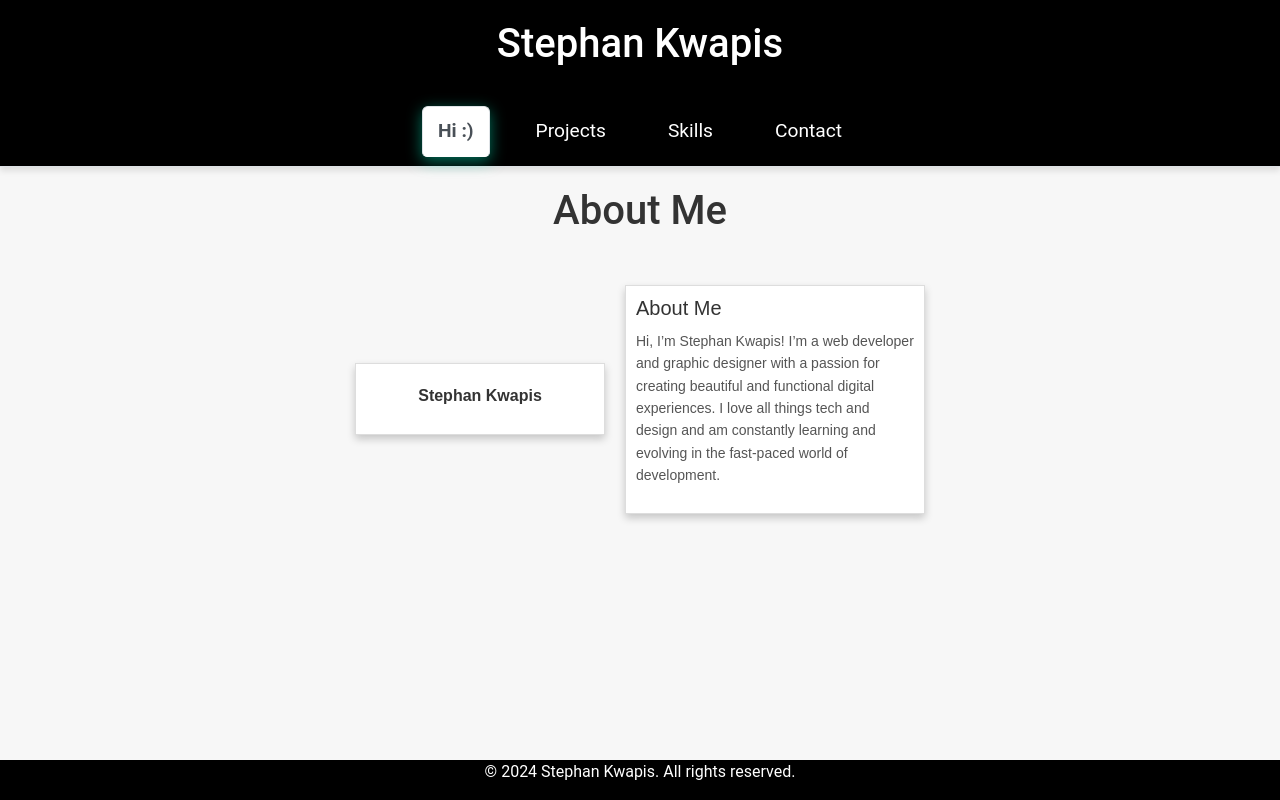
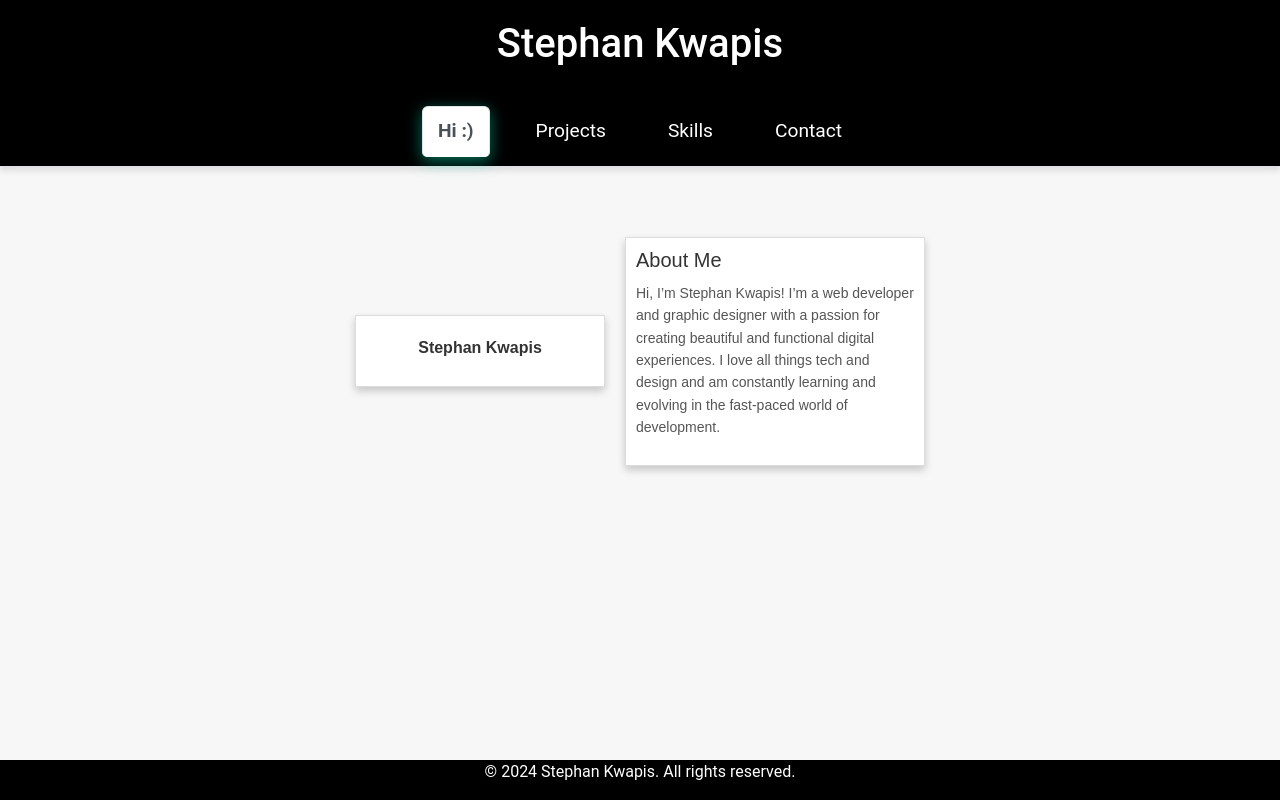
Before and after one commit to SDKwapis/Billionaires-Coding-Club-A-Portfolio, a React (Vite) app: page / in a window 1280 px wide. Built offline with nearby package versions, Linux system fonts and the light colour scheme.

Commit message:
removed page titles

```diff
--- a/src/components/pages/Hi.jsx
+++ b/src/components/pages/Hi.jsx
@@ -5,7 +5,7 @@ import "./Hi.css";
 export default function Hi() {
   return (
     <div className="hi-page">
-      <h1>About Me</h1>
+
       <div className="polaroid-container">
         {/* Polaroid for the image */}
         <div className="polaroid">
--- a/src/components/pages/Projects.jsx
+++ b/src/components/pages/Projects.jsx
@@ -13,7 +13,7 @@ export default function Projects() {
 
   return (
     <div className="projects-page-new">
-      <h1>My Projects</h1>
+
       <div className="projects-container-new">
         <div className="polaroid-grid-projects-new">
           {projects.map(project => (
```
